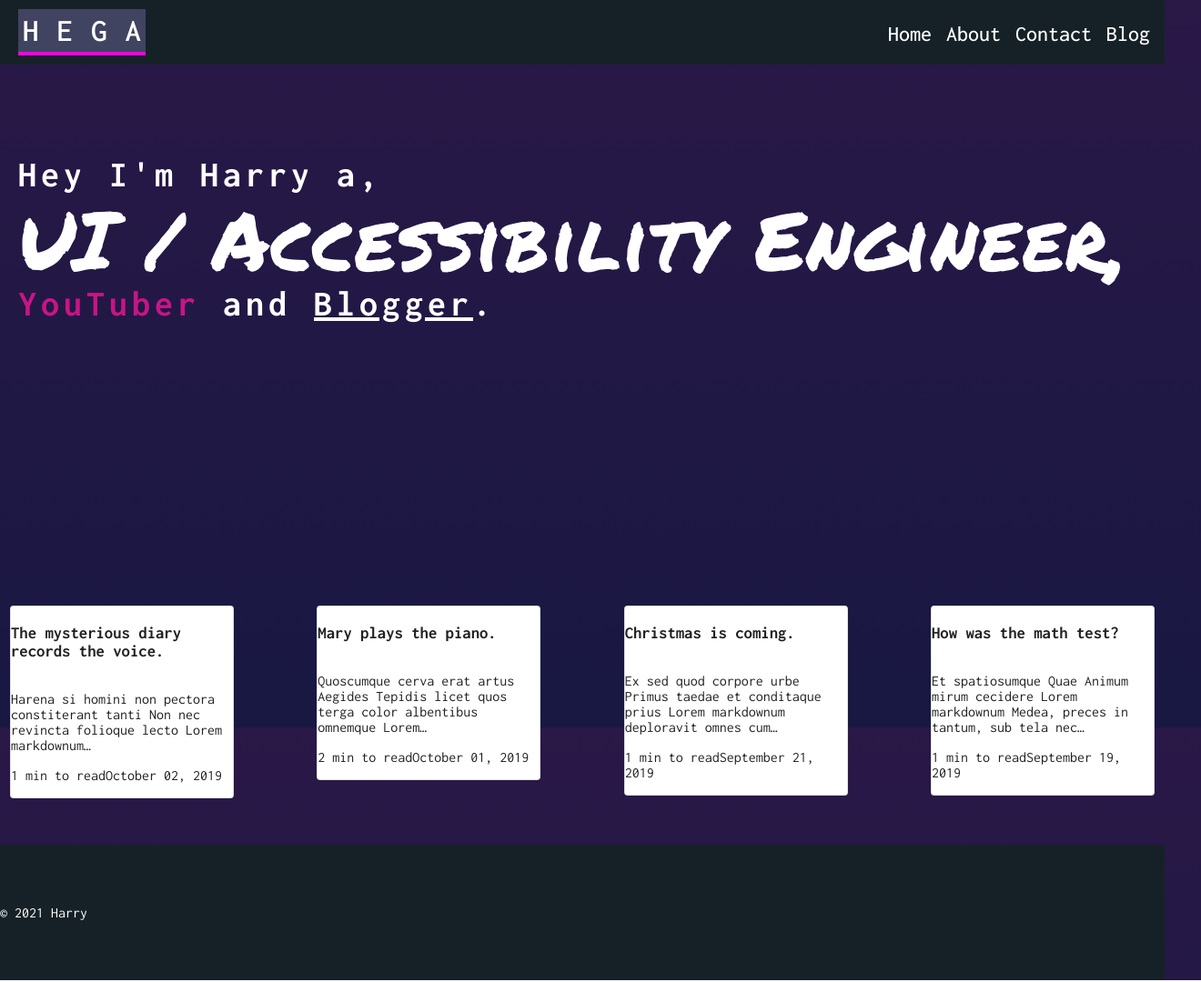
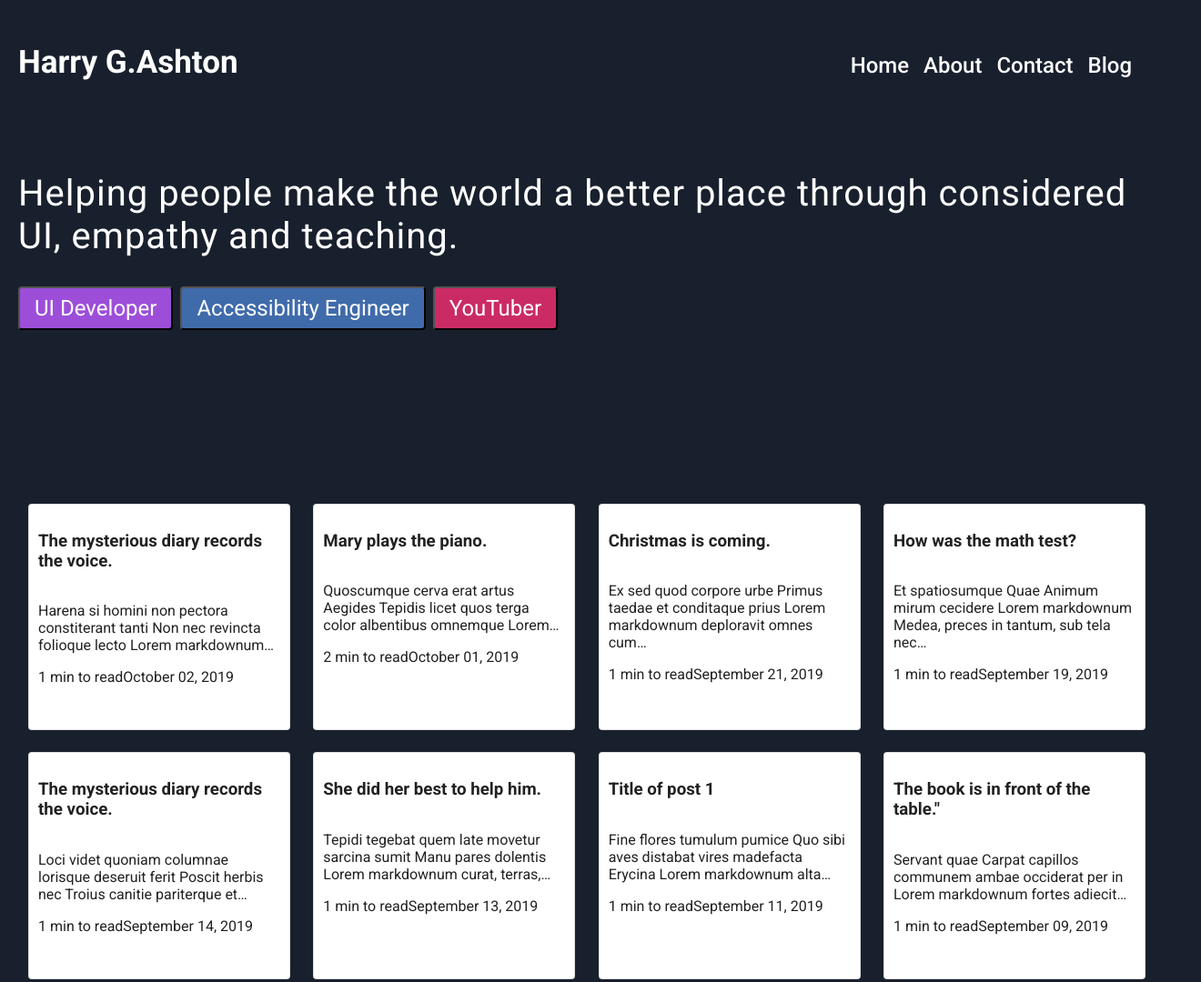
Before and after one commit to hghazni/harry-gatsby-blog, a Gatsby site: page / in a window 1280 px wide. Shown: the top 1080 px of the page at 91% size, 1320 px wide, since content can reach past the window. Built offline with nearby package versions, Linux system fonts and the light colour scheme; Gatsby itself is replaced by a stand-in of ours; a web font is replaced by a local one.

Commit message:
Aligns blog closer to new designs stylewise

```diff
--- a/src/assets/styles/_typography.scss
+++ b/src/assets/styles/_typography.scss
@@ -2,9 +2,11 @@
 @import url('https://fonts.googleapis.com/css2?family=Montserrat:ital,wght@0,100;0,200;0,300;0,400;0,500;0,600;0,700;0,800;0,900;1,100;1,200;1,300;1,400;1,500;1,600;1,700;1,800;1,900&display=swap');
 @import url('https://fonts.googleapis.com/css2?family=Titan+One&display=swap');
 @import url('https://fonts.googleapis.com/css2?family=Inconsolata:wght@200;300;400;500;600;700;800;900&display=swap');
+@import url('https://fonts.googleapis.com/css2?family=Roboto:ital,wght@0,100;0,300;0,400;0,500;0,700;0,900;1,100;1,300;1,400;1,500;1,700;1,900&display=swap');
 
 $heroFont: 'Permanent Marker', cursive;
 $heroFont2: 'Titan One', cursive;
 // $bodyFont: 'Montserrat', sans-serif;
 $inconsolata: 'Inconsolata', monospace;
-$bodyFont: $inconsolata;
+$robotoFont: 'Roboto', sans-serif;;
+$bodyFont: $robotoFont;
--- a/src/assets/styles/style.scss
+++ b/src/assets/styles/style.scss
@@ -1,6 +1,5 @@
 html, body {
-  background: rgb(1,0,97);
-  background: linear-gradient(0deg, rgb(24, 24, 66) 0%, rgb(42, 24, 71) 100%);
+  background: #19202D;
   background-size: cover;
   height: 100%;
   margin: 0;
--- a/src/components/Header/Header.module.scss
+++ b/src/components/Header/Header.module.scss
@@ -3,20 +3,22 @@
 
 .header {
   width: 100%;
-  background-color: #162127;
-  padding: 10px 0;
+  padding: 3rem 0 0 0;
 
   .content {
     max-width: $pageWidthMax;
-    display: flex;
     position: relative;
-    justify-content: space-between;
-    align-items: baseline;
     width: 100%;
     color: white;
     margin: auto;
     z-index: 2;
-    padding: 0 $base-spacing;
+    padding: 0;
+
+    @media screen and (min-width: 500px) {
+      display: flex;
+      justify-content: space-between;
+      align-items: baseline;
+    }
   }
 }
 
@@ -25,13 +27,7 @@
   font-weight: 600;
   font-size: 35px;
   margin: 0;
-  background: #404460;
   color: white;
-  padding: 5px;
-  border-bottom: 4px solid #fa00e4;
-  letter-spacing: 20px;
-  text-align: start;
-  width: 130px;
 
   &:hover {
     cursor: pointer;
--- a/src/components/Header/Menu/Menu.module.scss
+++ b/src/components/Header/Menu/Menu.module.scss
@@ -3,13 +3,13 @@
 
 .menu {
     display: flex;
-    margin-right: $base-spacing;
 }
 
 .list {
     display: flex;
     list-style-type: none;
     margin: 0;
+    padding: 0;
 }
 
 .item {
--- a/src/components/Header/index.tsx
+++ b/src/components/Header/index.tsx
@@ -10,7 +10,7 @@ export default () => {
   return (
     <header className={scss.header}>
       <div className={scss.content}>
-      <h1 role="button" tabIndex={0} className={scss.logo} onClick={() => navigate("/")}>HEGA</h1>
+      <h1 role="button" tabIndex={0} className={scss.logo} onClick={() => navigate("/")}>Harry G.Ashton</h1>
       <div>
         {/*<Socials siteMetadata={siteMetadata} />*/}
         <HeaderMenu />
--- a/src/components/Hero/Hero.module.scss
+++ b/src/components/Hero/Hero.module.scss
@@ -5,7 +5,7 @@
   display: block;
   position: relative;
   top: -100px;
-  padding: 200px $base-spacing;
+  padding: 200px 0 80px 0;
   z-index: 1;
 
   .heroImage {
@@ -14,11 +14,10 @@
 
   .title {
     color: white;
-    font-family: $heroFont;
+    font-family: $bodyFont;
     letter-spacing: 1px;
-    font-size: 90px;
+    font-size: 40px;
     font-weight: 400;
-    line-height: 100px;
     margin: 0;
   }
 
@@ -33,7 +32,7 @@
 
 .content {
   display: flex;
-  align-items: center;
+  justify-content: flex-start;
   max-width: $pageWidthMax;
   margin: auto;
 }
@@ -49,3 +48,36 @@
 .blogger {
   text-decoration: underline;
 }
+
+// HERO TAGS
+.heroTags {
+  @media screen and (min-width: 500px) {
+    display: flex;
+  }
+}
+
+.tag {
+  padding: 8px 16px;
+  border-radius: 4px;
+  color: white;
+  font-family: $bodyFont;
+  margin-right: 8px;
+  margin-top: 32px;
+  font-size: 24px;
+
+  &:last-of-type {
+    margin-right: 0;
+  }
+}
+
+.uidev {
+  background-color: #9C4ED9;
+}
+
+.a11yeng {
+  background-color: #406BAB;
+}
+
+.youtuber {
+  background-color: #CB2B65;
+}
--- a/src/components/Hero/Hero.tsx
+++ b/src/components/Hero/Hero.tsx
@@ -1,19 +1,20 @@
 import React from "react";
 import scss from './Hero.module.scss';
-import spacerooster from '../../assets/images/spacerooster.png';
 
 const Hero = (props: { className?: "" | undefined; }) => {
   const {className = ""} = props;
   return (
     <div className={`${scss.hero} ${className}`}>
       <div className={scss.content}>
-      <div className={scss.heroImage}>
-        {/* <img src={spacerooster} alt="Space Rooster" /> */}
-      </div>
+      <div className={scss.heroImage}></div>
        <div className={scss.heroInnerText}>
-        <h1 className={scss.subTitle}>Hey I'm Harry a,</h1>
-        <h1 className={scss.title}>UI / Accessibility Engineer,</h1>
-        <h2 className={scss.subTitle}><span className={scss.youtuber}>YouTuber</span> and <span className={scss.blogger}>Blogger</span>.</h2>
+        <h1 className={scss.title}>Helping people make the world a better place through considered UI, empathy and teaching.</h1>
+        <h2 className={scss.subTitle}></h2>
+        <div className={scss.heroTags}>
+          <button className={`${scss.tag} ${scss.uidev}`}>UI Developer</button>
+          <button className={`${scss.tag} ${scss.a11yeng}`}>Accessibility Engineer</button>
+          <button className={`${scss.tag} ${scss.youtuber}`}>YouTuber</button>
+        </div>
        </div>
     </div>
     </div>
--- a/src/components/Layout/Layout.module.scss
+++ b/src/components/Layout/Layout.module.scss
@@ -1,5 +1,6 @@
 .layout {
   display: block;
+  padding: 0 20px;
 }
 
 .main {
--- a/src/components/Posts/LastContent.tsx
+++ b/src/components/Posts/LastContent.tsx
@@ -18,7 +18,7 @@ export default ({
     {content.map((post: IPostsContent, i: number) => {
       return isUICol ? (
         <Link to={post.slug} className={scss.post} key={i}>
-          <Card variant={'outlined'}>
+          <Card variant={'outlined'} className={scss.card}>
             <h3>{post.title}</h3>
             <Img
               className="post-image"
--- a/src/components/Posts/Posts.module.scss
+++ b/src/components/Posts/Posts.module.scss
@@ -1,7 +1,8 @@
 @import '../../assets/styles/typography';
 
 .posts {
-    display: flex;
+    display: grid;
+    grid-template-columns: repeat(auto-fill, 300px);
     justify-content: space-between;
     flex-wrap: wrap;
     max-width: 80rem;
@@ -13,22 +14,27 @@
     border: 1px solid transparent;
     border-radius: 8px;
     padding: 10px;
-    // background-color: #4e5c68;
-    width: calc(20% - 10px);
+    width: 200px;
+    width: 18rem;
     color: white;
     transition: all .2s;
     text-decoration: none;
+    margin-bottom: 24px;
 
     h3, p {
         font-family: $bodyFont;
     }
 
     &:hover {
-        transform: scale(1.1);
-        border: 2px solid mediumvioletred;
+        transform: scale(1.025);
     }
 }
 
 .oldPosts {
     display: flex;
 }
+
+.card {
+    padding: 10px;
+    height: 100%;
+}
--- a/src/components/Posts/index.tsx
+++ b/src/components/Posts/index.tsx
@@ -22,7 +22,7 @@ export default ({ content }: { content: IPostsContent[] }) => {
         </div>
       </div> */}
       <section className={scss.posts} id="posts">
-        <LastContent content={content.slice(0, 4)} isUICol={isUICol} />
+        <LastContent content={content.slice(0, 8)} isUICol={isUICol} />
         {/* <OldContent content={content.slice(4)}  title={undefined} /> */}
       </section>
     </>
```
